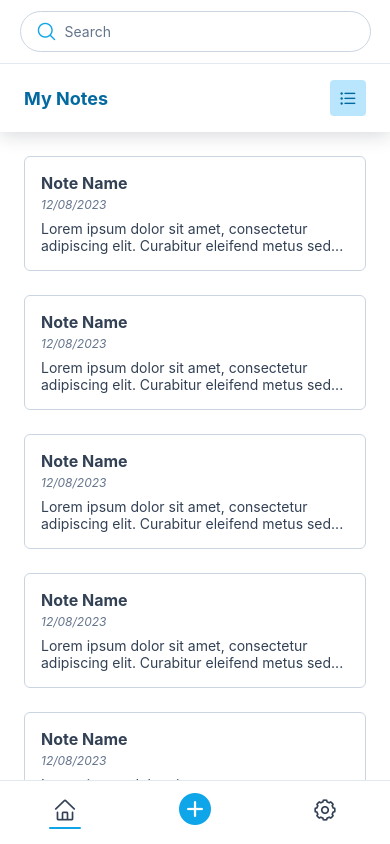
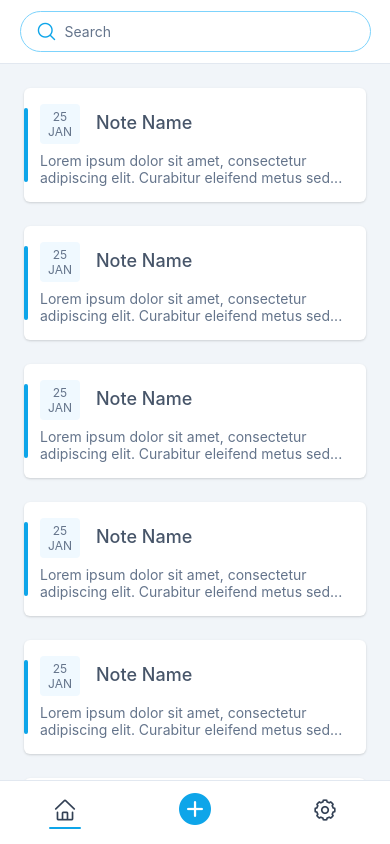
Before and after one commit to ogzcode/mobile-note-app, a React Native app in the folder react-native-note/: screen /Home in a window 390 px wide. Built offline with nearby package versions, Linux system fonts and the light colour scheme.

Commit message:
Refactor code for improved readability and efficiency.

```diff
--- a/react-native-note/src/navigation/stack/bottom/components/CustomHeader.js
+++ b/react-native-note/src/navigation/stack/bottom/components/CustomHeader.js
@@ -8,6 +8,7 @@ import { radius } from '../../../../style/radius';
 import { spacing } from '../../../../style/spacing';
 import { fontWeight } from '../../../../style/fontWeight';
 import { fontSize } from '../../../../style/fontSize';
+import { shadow } from '../../../../style/shadow';
 
 
 const styles = StyleSheet.create({
@@ -36,7 +37,7 @@ const styles = StyleSheet.create({
         flexDirection: 'row',
         width: '90%',
         borderWidth: 1,
-        borderColor: slate[300],
+        borderColor: sky[300],
         borderRadius: radius['full'],
         alignItems: 'center',
         justifyContent: 'flex-start',
--- a/react-native-note/src/screen/home/Home.js
+++ b/react-native-note/src/screen/home/Home.js
@@ -1,13 +1,13 @@
 import React, { useState } from 'react';
-import { View, Text, StyleSheet, Pressable } from 'react-native';
-import Header from './components/Header';
+import { View, Text, StyleSheet } from 'react-native';
 import NoteList from './components/NoteList';
 import NoteModal from './components/NoteModal';
+import { slate } from '../../style/color';
 
 const styles = StyleSheet.create({
     container: {
         flex: 1,
-        backgroundColor: "#fff"
+        backgroundColor: slate[200],
     }
 });
 
@@ -16,7 +16,6 @@ export default function Home() {
 
     return (
         <View style={styles.container}>
-            <Header />
             <NoteList onSelectItem={() => setNoteModalVisible(true)} />
             <NoteModal
                 visible={noteModalVisible}
--- a/react-native-note/src/screen/home/components/NoteList.js
+++ b/react-native-note/src/screen/home/components/NoteList.js
@@ -4,25 +4,29 @@ import { View, Text, StyleSheet, ScrollView, Pressable } from 'react-native';
 import { spacing } from '../../../style/spacing';
 import { fontSize } from '../../../style/fontSize';
 import { radius } from '../../../style/radius';
-import { slate } from '../../../style/color';
+import { sky, slate } from '../../../style/color';
+import { fontWeight } from '../../../style/fontWeight';
+import { size } from '../../../style/size';
+import { shadow } from '../../../style/shadow';
 
 const styles = StyleSheet.create({
     noteContainer: {
-        backgroundColor: "#fff",
+        backgroundColor: slate[100],
+        position: 'relative',
     },
     noteItem: {
         marginHorizontal: spacing['6'],
         marginTop: spacing['6'],
         borderRadius: radius['md'],
-        borderWidth: 1,
-        borderColor: slate[300],
         padding: spacing['4'],
+        backgroundColor: "#fff",
+        boxShadow: shadow['sm'],
     },
     noteName: {
-        fontSize: fontSize['base'],
-        fontWeight: 'bold',
+        fontSize: fontSize['lg'],
+        fontWeight: fontWeight['medium'],
         marginBottom: spacing['1'],
-        color: slate[700]
+        color: slate[600]
     },
     noteDate: {
         fontSize: fontSize['xs'],
@@ -32,9 +36,37 @@ const styles = StyleSheet.create({
         color: slate[500]
     },
     noteContent: {
+        color: slate[500],
         fontSize: fontSize['sm'],
-        color: slate[700],
-        fontSize: fontSize['sm'],
+    },
+    itemHeader: {
+        flexDirection: 'row',
+        alignItems: 'center',
+        marginBottom: spacing['2'],
+    },
+    headerDate: {
+        backgroundColor: sky[50],
+        borderRadius: radius['default'],
+        width: spacing['10'],
+        height: spacing['10'],
+        justifyContent: 'center',
+        alignItems: 'center',
+        marginRight: spacing['4'],
+    },
+    dateText: {
+        fontSize: fontSize['xs'],
+        color: slate[500],
+        fontWeight: fontWeight['normal'],
+        textTransform: 'uppercase',
+    },
+    leftBar: {
+        position: 'absolute',
+        left: 0,
+        top: 20,
+        bottom: 20,
+        width: size['1'],
+        backgroundColor: sky[500],
+        borderRadius: radius['full'],
     }
 });
 
@@ -44,13 +76,19 @@ export default function NoteList({ onSelectItem }) {
     return (
         <ScrollView style={styles.noteContainer}>
             {
-                [...Array(5)].map((item, index) => (
+                [...Array(10)].map((item, index) => (
                     <Pressable onPress={() => onSelectItem()} style={styles.noteItem} key={index}>
-                        <Text style={styles.noteName}>Note Name</Text>
-                        <Text style={styles.noteDate}>12/08/2023</Text>
+                        <View style={styles.itemHeader}>
+                            <View style={styles.headerDate}>
+                                <Text style={styles.dateText}>25</Text>
+                                <Text style={styles.dateText}>Jan</Text>
+                            </View>
+                            <Text style={styles.noteName}>Note Name</Text>
+                        </View>
                         <Text style={styles.noteContent}>
                             {text.substring(0, 85)}...
                         </Text>
+                        <View style={styles.leftBar}></View>
                     </Pressable>
                 ))
             }
```
